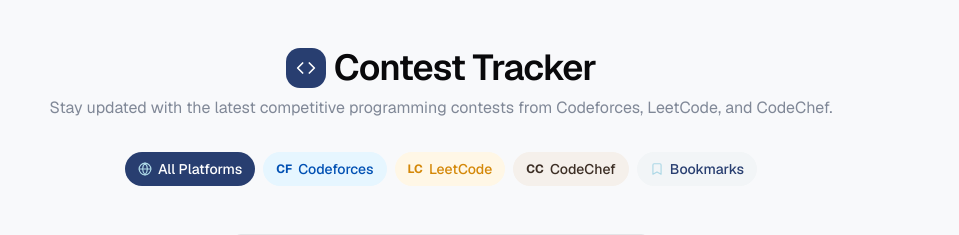
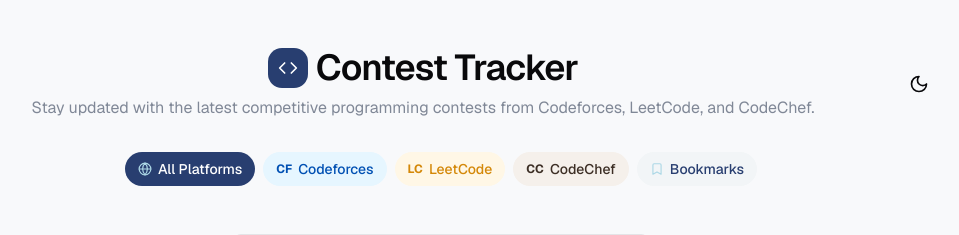
Before and after one commit to akshat-code21/contest-tracker, a Next.js app: page / in a window 1280 px wide. Shown: the top 235 px of the page, without its empty margins (199-1158 px from the left). Built offline with nearby package versions, Linux system fonts and the light colour scheme; no server answers.

Commit message:
integrated light and dark themes

```diff
--- a/src/app/layout.tsx
+++ b/src/app/layout.tsx
@@ -1,5 +1,6 @@
 import { Geist, Geist_Mono } from "next/font/google";
 import "./globals.css";
+import { ThemeProvider } from "@/components/ThemeProvider";
 
 const geistSans = Geist({
   variable: "--font-geist-sans",
@@ -11,18 +12,22 @@ const geistMono = Geist_Mono({
   subsets: ["latin"],
 });
 
-
 export default function RootLayout({
   children,
 }: Readonly<{
   children: React.ReactNode;
 }>) {
   return (
-    <html lang="en">
+    <html lang="en" suppressHydrationWarning>
       <body
         className={`${geistSans.variable} ${geistMono.variable} antialiased`}
       >
-        {children}
+        <ThemeProvider
+          defaultTheme="light"
+          storageKey="vite-ui-theme"
+        >
+          {children}
+        </ThemeProvider>
       </body>
     </html>
   );
--- a/src/app/page.tsx
+++ b/src/app/page.tsx
@@ -7,6 +7,8 @@ import axios from "axios";
 import { Contest } from "./types/contest";
 import { Suspense } from "react";
 import { cookies } from "next/headers";
+import { Sun } from "lucide-react";
+import ToggleTheme from "@/components/ToggleTheme";
 
 export const metadata: Metadata = {
   title: "Contest Tracker",
@@ -61,10 +63,15 @@ export default async function Home({ params, searchParams }: PageProps) {
   return (
     <div className="font-[family-name:var(--font-geist-sans)] min-h-screen">
       <div className="my-8 sm:my-12">
-        <Header />
-        <Suspense fallback={<div>Loading filters...</div>}>
-          <PlatFormFilters />
-        </Suspense>
+        <div className="relative max-w-5xl mx-auto px-4">
+          <div className="flex items-center justify-between">
+            <Header />
+            <ToggleTheme />
+          </div>
+          <Suspense fallback={<div>Loading filters...</div>}>
+            <PlatFormFilters />
+          </Suspense>
+        </div>
       </div>
       <Suspense fallback={<div>Loading search...</div>}>
         <ContestsSearch />
--- a/src/components/ContestCard.tsx
+++ b/src/components/ContestCard.tsx
@@ -8,7 +8,7 @@ import {
   CardDescription,
   CardContent,
 } from "./ui/card";
-import { Bookmark, Calendar, Clock, CloudCog, Youtube } from "lucide-react";
+import { Bookmark, Calendar, Clock, Youtube } from "lucide-react";
 import { Button } from "./ui/button";
 import { ExternalLink } from "lucide-react";
 import { Contest } from "@/app/types/contest";
@@ -153,7 +153,7 @@ export default function ContestCard({ contests }: { contests: Contest[] }) {
                 <Link href={contest.href} target="_blank" className="w-full sm:flex-1">
                   <Button
                     variant="outline"
-                    className="w-full flex items-center justify-center gap-2 bg-white"
+                    className="w-full flex items-center justify-center gap-2 bg-white dark:bg-white dark:text-black dark:hover:text-white dark:hover:bg-black"
                   >
                     Visit {contest.platform}
                     <ExternalLink className="h-4 w-4" />
--- /dev/null
+++ b/src/components/ThemeProvider.tsx
@@ -0,0 +1,62 @@
+"use client"
+
+import { createContext, useContext, useEffect, useState } from "react"
+
+type Theme = "dark" | "light"
+
+type ThemeProviderProps = {
+  children: React.ReactNode
+  defaultTheme?: Theme
+  storageKey?: string
+}
+
+type ThemeProviderState = {
+  theme: Theme
+  setTheme: (theme: Theme) => void
+}
+
+const initialState: ThemeProviderState = {
+  theme: "light",
+  setTheme: () => null,
+}
+
+const ThemeProviderContext = createContext<ThemeProviderState>(initialState)
+
+export function ThemeProvider({
+  children,
+  defaultTheme = "light",
+  storageKey = "theme",
+}: ThemeProviderProps) {
+  const [theme, setTheme] = useState<Theme>(() => {
+    if (typeof window !== 'undefined') {
+      return (localStorage.getItem(storageKey) as Theme) || defaultTheme
+    }
+    return defaultTheme
+  })
+
+  useEffect(() => {
+    const root = window.document.documentElement
+    root.classList.remove("light", "dark")
+    root.classList.add(theme)
+  }, [theme])
+
+  const value = {
+    theme,
+    setTheme: (theme: Theme) => {
+      setTheme(theme)
+      localStorage.setItem(storageKey, theme)
+    },
+  }
+
+  return (
+    <ThemeProviderContext.Provider value={value}>
+      {children}
+    </ThemeProviderContext.Provider>
+  )
+}
+
+export const useTheme = () => {
+  const context = useContext(ThemeProviderContext)
+  if (!context) throw new Error("useTheme must be used within a ThemeProvider")
+  return context
+}
--- /dev/null
+++ b/src/components/ToggleTheme.tsx
@@ -0,0 +1,21 @@
+"use client"
+
+import { Moon, Sun } from "lucide-react";
+import { useTheme } from "./ThemeProvider";
+
+export default function ToggleTheme() {
+  const { theme, setTheme } = useTheme();
+
+  return (
+    <button
+      onClick={() => setTheme(theme === "light" ? "dark" : "light")}
+      className="p-2 hover:bg-gray-100 dark:hover:bg-gray-800 rounded-lg"
+    >
+      {theme === "light" ? (
+        <Moon className="w-5 h-5" />
+      ) : (
+        <Sun className="w-5 h-5" />
+      )}
+    </button>
+  );
+}
```
